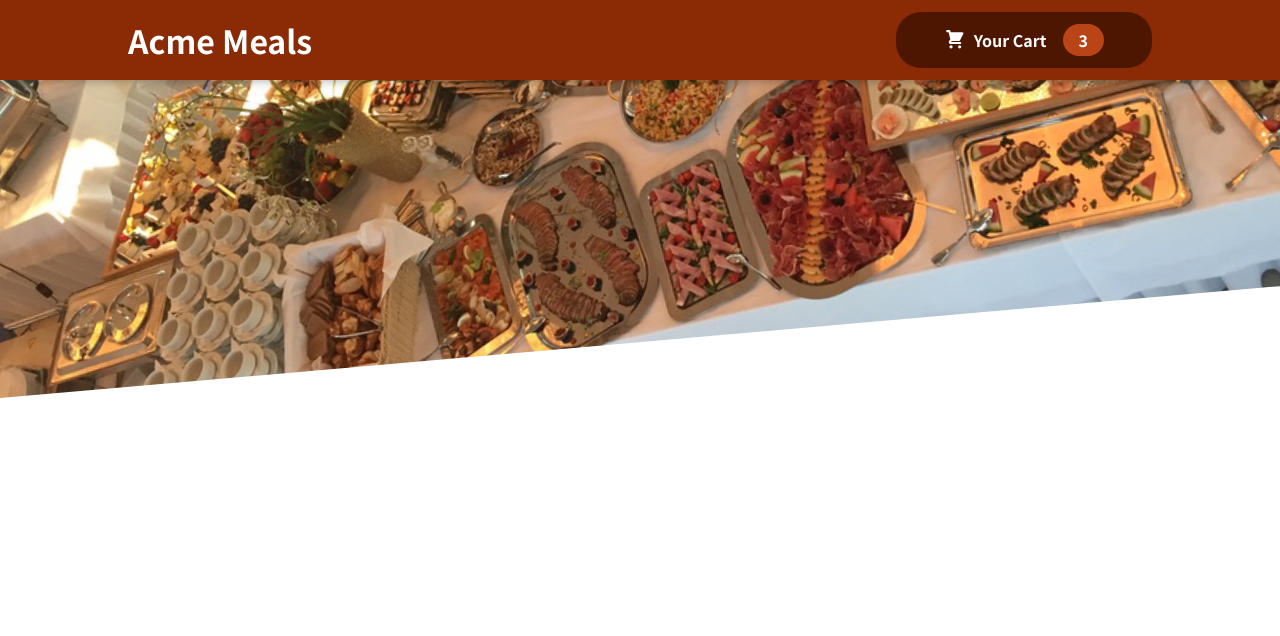
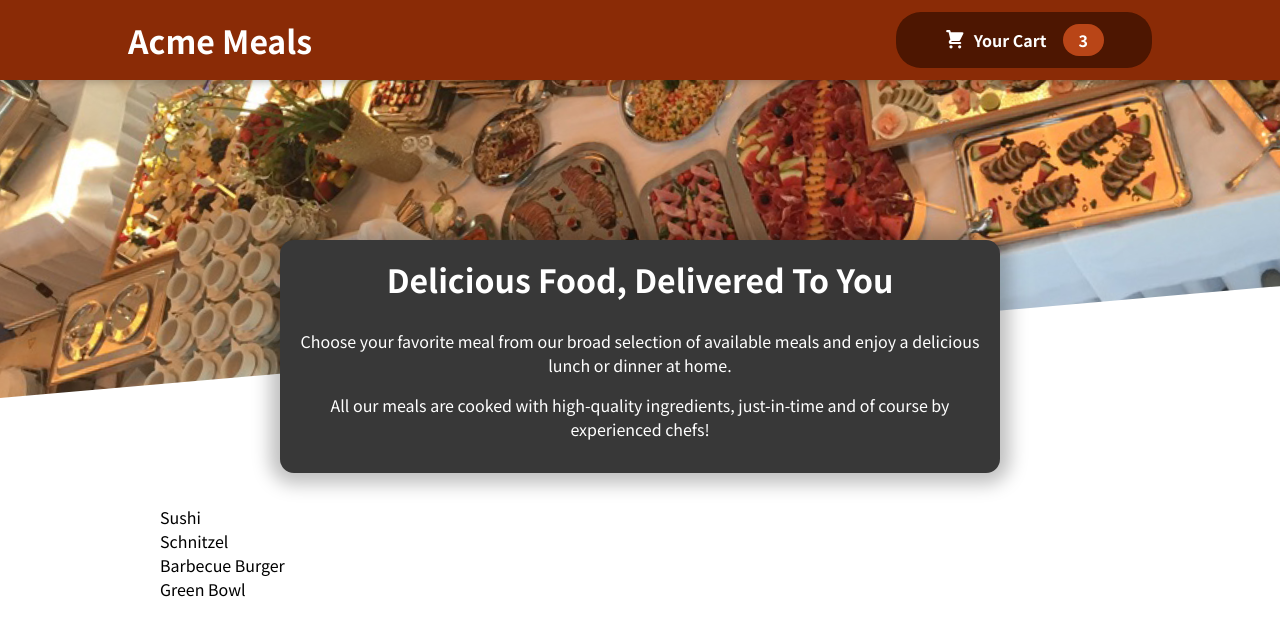
Before and after one commit to 09eric09/food-order-app, a React (Create React App) app: page / in a window 1280 px wide. Shown: the top 636 px of the page. Built offline with nearby package versions, Linux system fonts and the light colour scheme.

Commit message:
[135] added the Meals, MealsSummay & AvailableMeals componets

```diff
--- a/src/App.js
+++ b/src/App.js
@@ -1,11 +1,15 @@
 import React from 'react';
-import Header
- from './components/Layout/Header';
+import Header from './components/Layout/Header';
+import Meals from './components/Meals/Meals';
+
 
 function App() {
   return (
     <>
     <Header/>
+    <main>
+    <Meals/>
+    </main>
     </>
   );
 }
--- /dev/null
+++ b/src/components/Meals/AvailableMeals.js
@@ -0,0 +1,41 @@
+import React from 'react';
+import classes from './AvailableMeals.module.css';
+
+const DUMMY_MEALS = [
+  {
+    id: 'm1',
+    name: 'Sushi',
+    description: 'Finest fish and veggies',
+    price: 22.99,
+  },
+  {
+    id: 'm2',
+    name: 'Schnitzel',
+    description: 'A german specialty!',
+    price: 16.5,
+  },
+  {
+    id: 'm3',
+    name: 'Barbecue Burger',
+    description: 'American, raw, meaty',
+    price: 12.99,
+  },
+  {
+    id: 'm4',
+    name: 'Green Bowl',
+    description: 'Healthy...and green...',
+    price: 18.99,
+  },
+];
+
+const AvailableMeals = () => {
+  return (
+    <section className={classes.meals}>
+      <ul>
+        {DUMMY_MEALS.map(meal => <li>{meal.name}</li>)}
+      </ul>
+    </section>
+  )
+}
+
+export default AvailableMeals;
--- /dev/null
+++ b/src/components/Meals/AvailableMeals.module.css
@@ -0,0 +1,24 @@
+.meals {
+    max-width: 60rem;
+    width: 90%;
+    margin: 2rem auto;
+    animation: meals-appear 1s ease-out forwards;
+  }
+
+  .meals ul {
+    list-style: none;
+    margin: 0;
+    padding: 0;
+  }
+
+  @keyframes meals-appear {
+    from {
+      opacity: 0;
+      transform: translateY(3rem);
+    }
+
+    to {
+      opacity: 1;
+      transform: translateY(0);
+    }
+  }
--- /dev/null
+++ b/src/components/Meals/Meals.js
@@ -0,0 +1,14 @@
+import React from 'react';
+import AvailableMeals from './AvailableMeals';
+import MealsSummary from './MealsSummary';
+
+const Meals = () => {
+  return (
+    <>
+    <MealsSummary/>
+    <AvailableMeals/>
+    </>
+  )
+}
+
+export default Meals;
--- /dev/null
+++ b/src/components/Meals/MealsSummary.js
@@ -0,0 +1,20 @@
+import React from 'react';
+import classes from './MealsSummary.module.css';
+
+const MealsSummary = () => {
+  return (
+    <section className={classes.summary}>
+      <h2>Delicious Food, Delivered To You</h2>
+      <p>
+        Choose your favorite meal from our broad selection of available meals
+        and enjoy a delicious lunch or dinner at home.
+      </p>
+      <p>
+        All our meals are cooked with high-quality ingredients, just-in-time and
+        of course by experienced chefs!
+      </p>
+    </section>
+  );
+};
+
+export default MealsSummary;
--- /dev/null
+++ b/src/components/Meals/MealsSummary.module.css
@@ -0,0 +1,18 @@
+.summary {
+    text-align: center;
+    max-width: 45rem;
+    width: 90%;
+    margin: auto;
+    margin-top: -10rem;
+    position: relative;
+    background-color: #383838;
+    color: white;
+    border-radius: 14px;
+    padding: 1rem;
+    box-shadow: 0 1px 18px 10px rgba(0, 0, 0, 0.25);
+  }
+
+  .summary h2 {
+    font-size: 2rem;
+    margin-top: 0;
+  }
```
